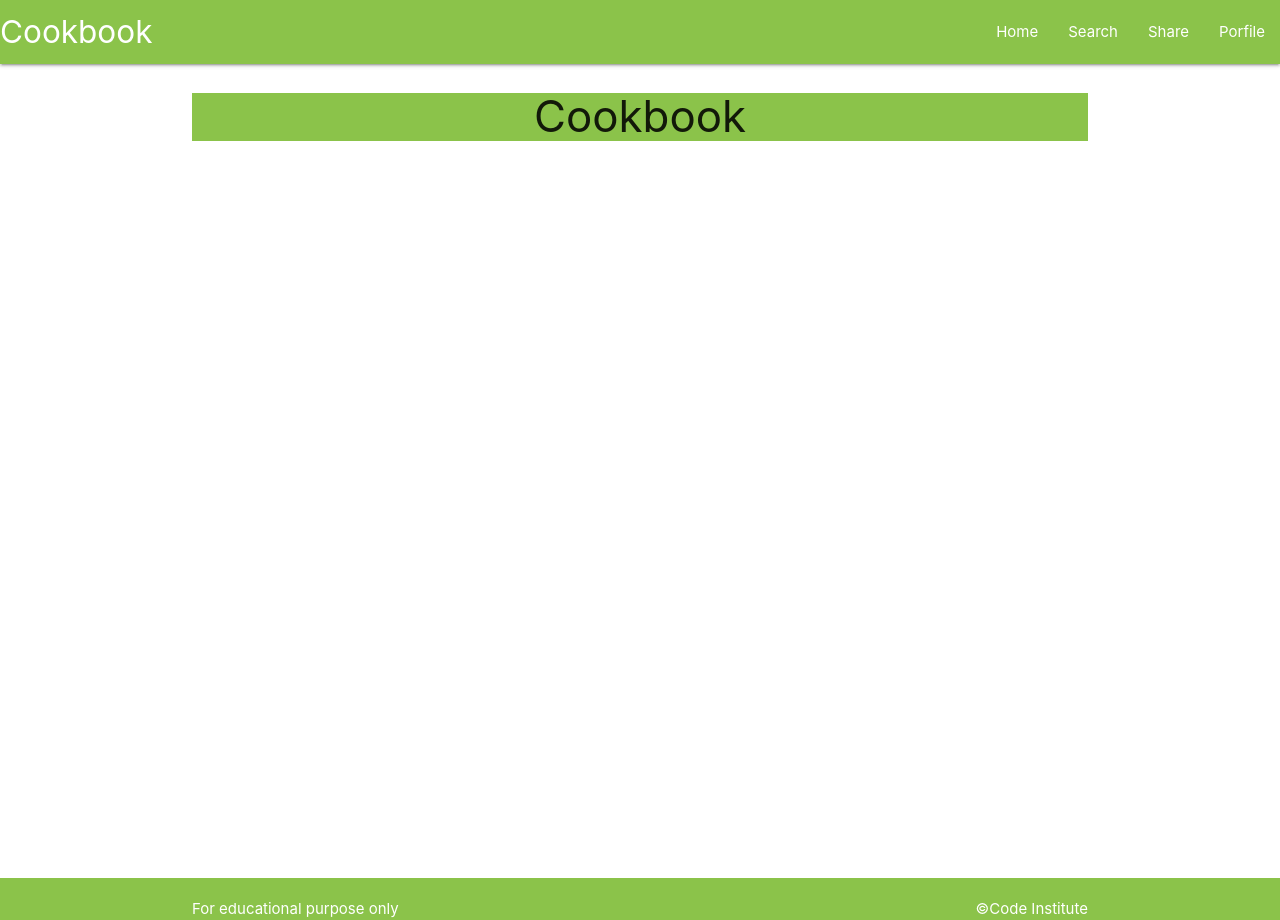
After one commit to WendyTan66/project3, a Flask app: template Cookbook/templates/cookbook.html in a window 1280 px wide. The commit adds this page. Run offline with Flask 3, Linux system fonts and the light colour scheme; the template is opened without the code that fills it, so the values that code supplies are empty.

Commit message:
Updated project structure and templates

```diff
--- a/Cookbook/_init_.py
+++ b/Cookbook/__init__.py
@@ -4,10 +4,12 @@ from flask_sqlalchemy import SQLAlchemy
 if os.path.exists("env.py"):
     import env
 
+
 app = Flask(__name__)
-app.config["SQLALCHEMY_DATABASE_URI"] = os.environ.get("DATABASE_URL")
+app.config["SQLALCHEMY_DATABASE_URI"] = os.environ.get("DB_URL")
 app.config["SECRET_KEY"] = os.environ.get("SECRET_KEY")
 
 db = SQLAlchemy(app)
 
 from Cookbook import routes
+from Cookbook import models
--- a/Cookbook/routes.py
+++ b/Cookbook/routes.py
@@ -1,6 +1,7 @@
 from flask import render_template
 from Cookbook import app,db
+from Cookbook.models import User, Recipe
 
 @app.route("/")
 def home():
-    return render_template("base.html")
+    return render_template("cookbook.html")
--- /dev/null
+++ b/Cookbook/static/css/style.css
@@ -0,0 +1,9 @@
+body {
+    display: flex;
+    min-height: 100vh;
+    flex-direction: column;
+  }
+
+  main {
+    flex: 1 0 auto;
+  }
--- /dev/null
+++ b/Cookbook/static/js/script.js
@@ -0,0 +1,5 @@
+document.addEventListener('DOMContentLoaded', function() {
+    //sidenav initialization
+    let sidenav = document.querySelectorAll('.sidenav');
+    M.Sidenav.init(sidenav);
+  });
--- a/Cookbook/templates/base.html
+++ b/Cookbook/templates/base.html
@@ -3,10 +3,50 @@
 <head>
     <meta charset="UTF-8">
     <meta name="viewport" content="width=device-width, initial-scale=1.0">
+    <link rel="stylesheet" href="https://cdnjs.cloudflare.com/ajax/libs/materialize/1.0.0/css/materialize.min.css">
+    <link rel="stylesheet" href="{{url_for('static',filename='css/style.css')}}" type="text/css">
+
     <title>Cookbook</title>
 </head>
 <body>
-    hellow world
+    <header>
+        <nav class="light-green">
+            <div class="nav-wrapper">
+              <a href="#!" class="brand-logo">Cookbook</a>
+              <a href="#" data-target="mobile-demo" class="sidenav-trigger"><i class="material-icons">menu</i></a>
+              <ul class="right hide-on-med-and-down">
+                <li><a href="{{url_for('home')}}">Home</a></li>
+                <li><a href="">Search</a></li>
+                <li><a href="">Share</a></li>
+                <li><a href="">Porfile</a></li>
+              </ul>
+            </div>
+          </nav>
 
+          <ul class="sidenav" id="mobile-demo">
+            <li><a href="{{url_for('home')}}">Home</a></li>
+            <li><a href="">Search</a></li>
+            <li><a href="">Share</a></li>
+            <li><a href="">Porfile</a></li>
+          </ul>
+    </header>
+
+    <main class ="container">
+        {% block content %}
+        {% endblock %}
+    </main>
+
+    <footer class="page-footer light-green">
+        <div class="footer_copyright">
+            <div class="container">
+                For educational purpose only
+                <a class="white-text right" href="http://codeinstitute.net" target='_blank'>&copy;Code Institute</a>
+            </div>
+        </div>
+    </footer>
+
+
+    <script src="https://cdnjs.cloudflare.com/ajax/libs/materialize/1.0.0/js/materialize.min.js"></script>
+    <script src="{{url_for('static',filename='js/script.js')}}"></script>
 </body>
 </html>
--- /dev/null
+++ b/Cookbook/templates/cookbook.html
@@ -0,0 +1,5 @@
+{% extends "base.html" %}
+{% block content %}
+
+<h3 class="light-green center-align">Cookbook</h3>
+{% endblock %}
```
Also changed, not shown: Cookbook/models.py (added, +14 -0 lines).
